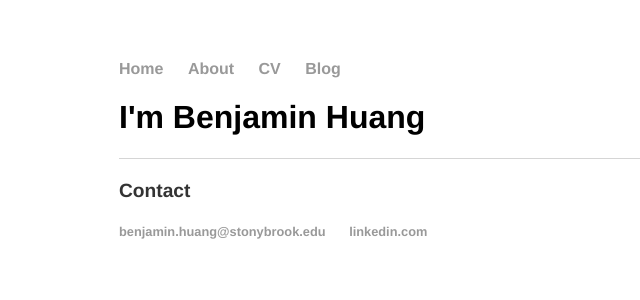
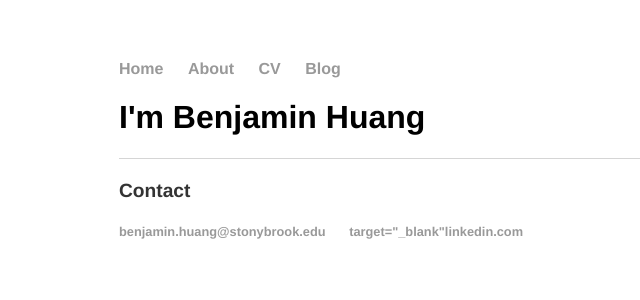
Before and after one commit to benjaminhuang13/benjaminhuang13.github.io, a Jekyll site: the page built from index.html, in a window 1280 px wide. Shown: the top 300 px of the page, without its empty margins (73-713 px from the left). Built offline with Jekyll 4.4.1, drawn with Linux system fonts in a browser that asks for light colours.

Commit message:
Update default.html

```diff
--- a/_layouts/default.html
+++ b/_layouts/default.html
@@ -23,7 +23,7 @@
 	    		<ul>
 				<p> Contact </p>
 	        		<li><a href="mailto:benjaminhuang13@stonybrook.edu">benjamin.huang@stonybrook.edu</a></li>
-	        		<li><a href="https://www.linkedin.com/in/benjaminhuang3/">linkedin.com</a></li>
+	        		<li><a href="https://www.linkedin.com/in/benjaminhuang3/">target="_blank"linkedin.com</a></li>
 
 				</ul>
 			</footer>
```
